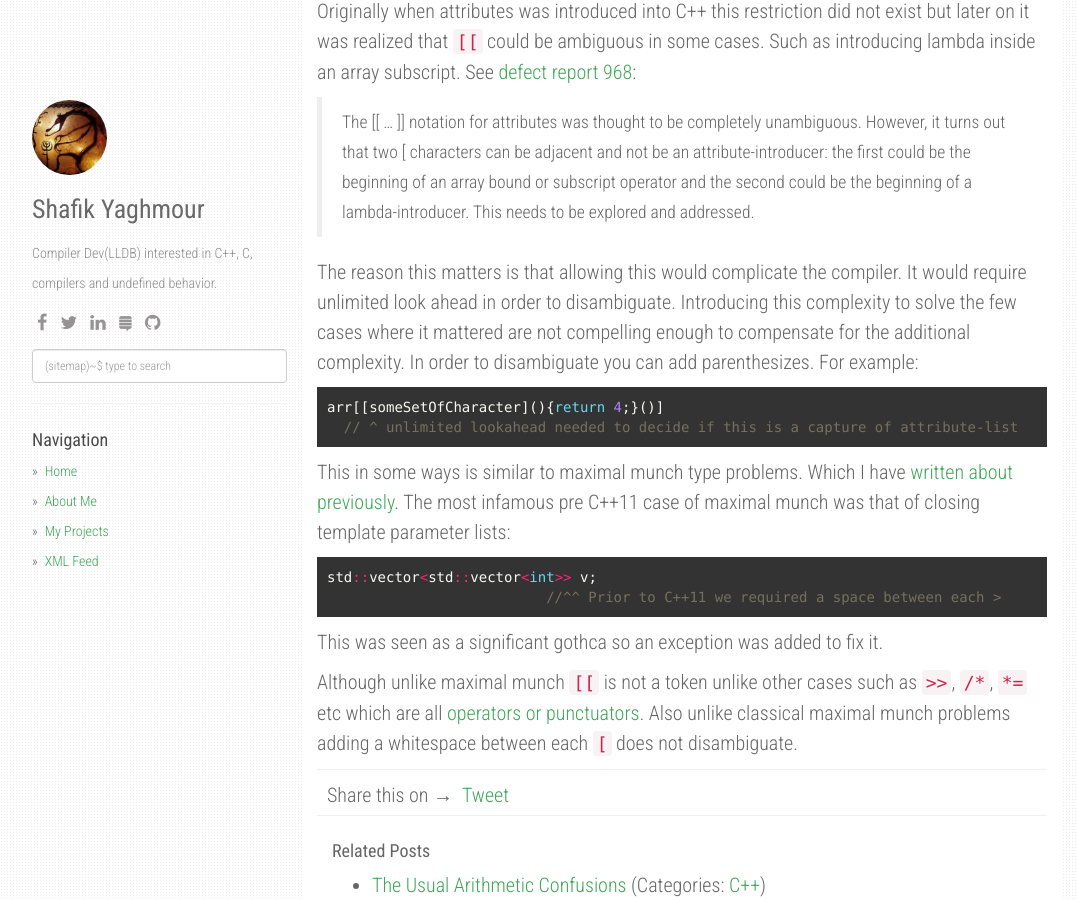
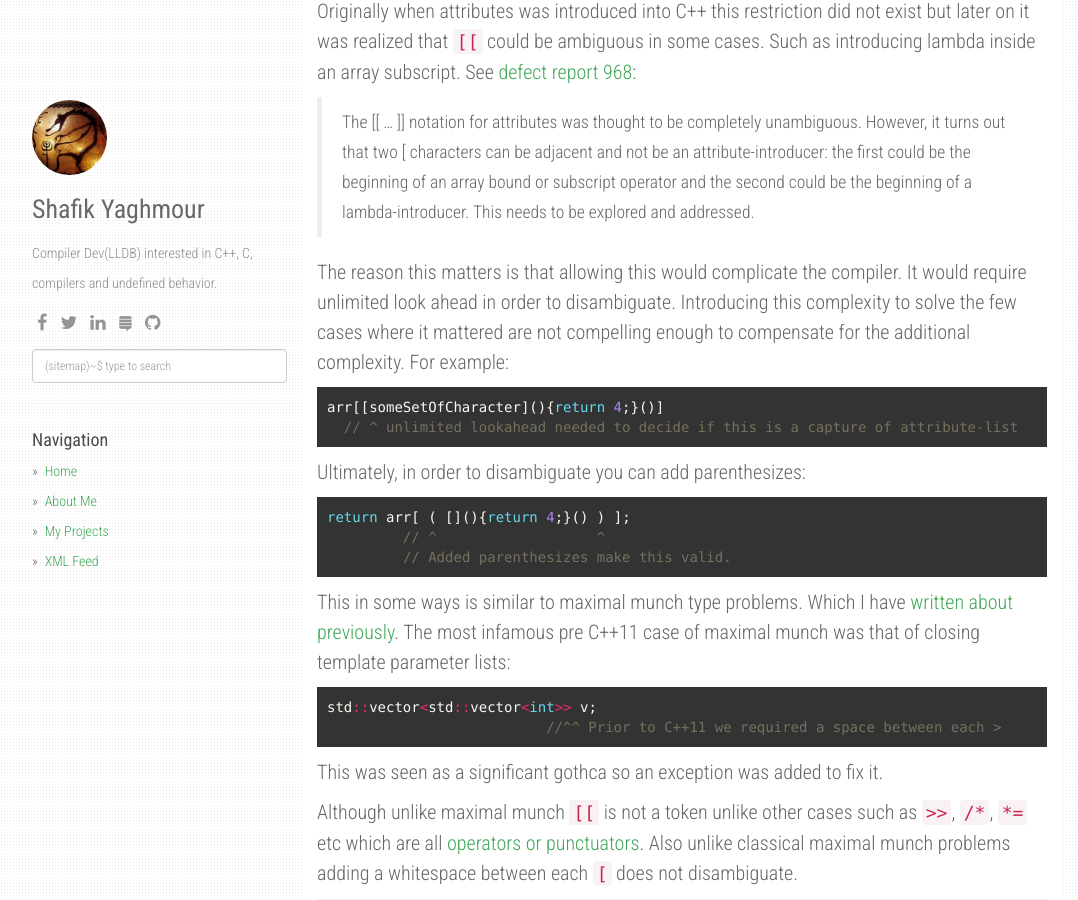
Before and after one commit to shafik/shafik.github.io, a Jekyll site: the page built from _posts/2022-09-20-init-lambdas-array-ohmy.md, in a window 1280 px wide and 900 px high, scrolled down 437 px. Shown: the whole window, without its empty margins (53-1131 px from the left). Built offline with Jekyll 4.4.1, drawn with Linux system fonts in a browser that asks for light colours; nearby versions of some CDN libraries; comment, search, counter and statistics services are not loaded.

Commit message:
Add example where adding parenthesizes makes a difference.

````diff
--- a/_posts/2022-09-20-init-lambdas-array-ohmy.md
+++ b/_posts/2022-09-20-init-lambdas-array-ohmy.md
@@ -29,11 +29,19 @@ be explored and addressed.
 
 The reason this matters is that allowing this would complicate the compiler. It would require unlimited look ahead in order
 to disambiguate. Introducing this complexity to solve the few cases where it mattered are not compelling enough to compensate for
-the additional complexity. In order to disambiguate you can add parenthesizes. For example:
+the additional complexity. For example:
 
 ```cpp
 arr[[someSetOfCharacter](){return 4;}()]
   // ^ unlimited lookahead needed to decide if this is a capture of attribute-list
+```
+
+Ultimately, in order to disambiguate you can add parenthesizes:
+
+```cpp
+return arr[ ( [](){return 4;}() ) ];
+         // ^                   ^
+	 // Added parenthesizes make this valid.
 ```
 
 This in some ways is similar to maximal munch type problems. Which I have [written about previously](https://shafik.github.io/c++/maximal%20munch/2020/12/28/maximal_munch_and_cpp.html).
````
